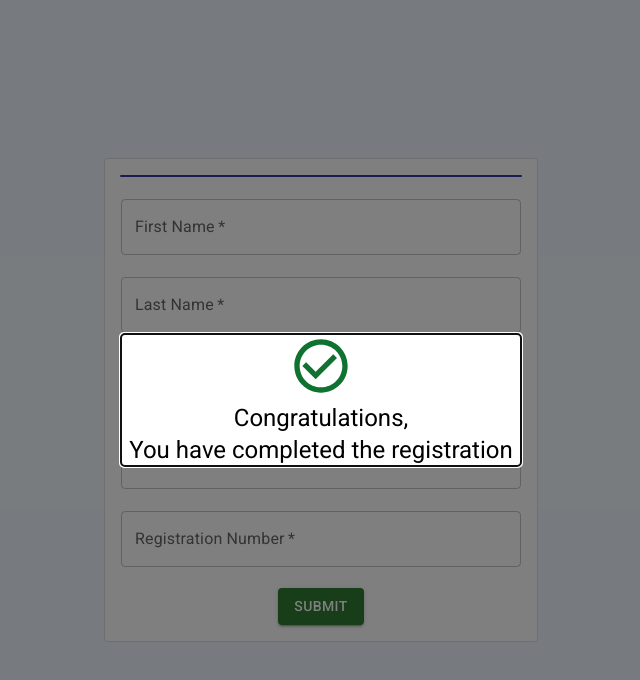
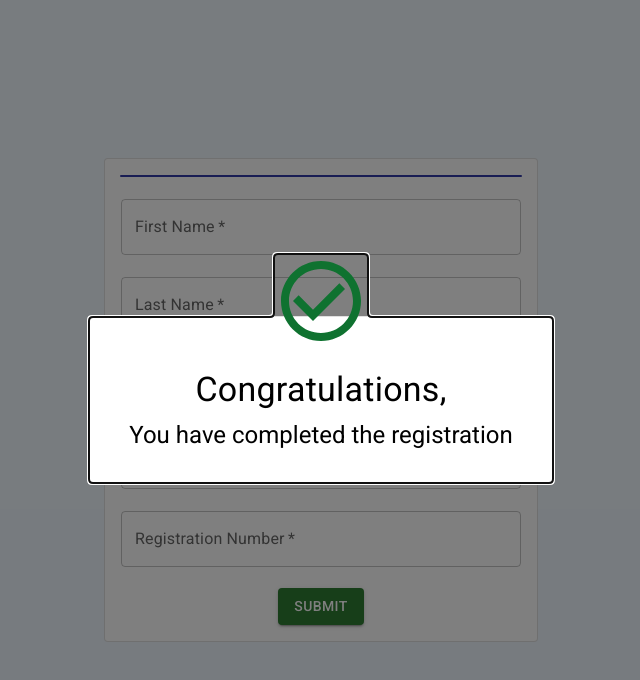
Before and after one commit to MaorBemdoo/Registration-Form, a React (Vite) app: page / in a window 1280 px wide. Shown: the top 680 px of the page, without its empty margins (319-959 px from the left). Built offline with nearby package versions, Linux system fonts and the light colour scheme.

Commit message:
Styled modal

```diff
--- a/src/App.jsx
+++ b/src/App.jsx
@@ -142,9 +142,10 @@ function App() {
     <Card component="form" method="post" variant="outlined" sx={CardStyle}>
       <GlobalStyles/>
       <Modal open="true" children={
-        <Card variant="outlined" sx={{textAlign: "center", width: "400px", position: "absolute", top: "50%", left: "50%", transform: "translate(-50%, -50%)"}}>
-          <CheckCircleOutline sx={{fontSize: "4rem", fill: "#0f7230"}}/>
-          <Typography variant="h5" color="initial">Congratulations, <br/>You have completed the registration</Typography>
+        <Card variant="outlined" sx={{padding: "2rem", textAlign: "center", width: "400px", position: "absolute", top: "50%", left: "50%", transform: "translate(-50%, -50%)", overflow: "visible"}}>
+          <CheckCircleOutline sx={{fontSize: "6rem", fill: "#0f7230", transform: "translateY(-100%)"}}/>
+          <Typography variant="h4" color="initial" marginTop={-10} paddingBottom={1}>Congratulations,</Typography>
+          <Typography variant="h5" color="initial">You have completed the registration</Typography>
         </Card>}/>
       <Card variant="outlined" sx={{color: "white", backgroundColor: "#3a43c0", width: "400px"}}></Card>
       <Card variant="outlined" sx={{color: "white", backgroundColor: "#d41d1d", padding: "1em", width: "calc(400px - 2em)"}} hidden={!(uniError)}>All fields with * are required</Card>
```
